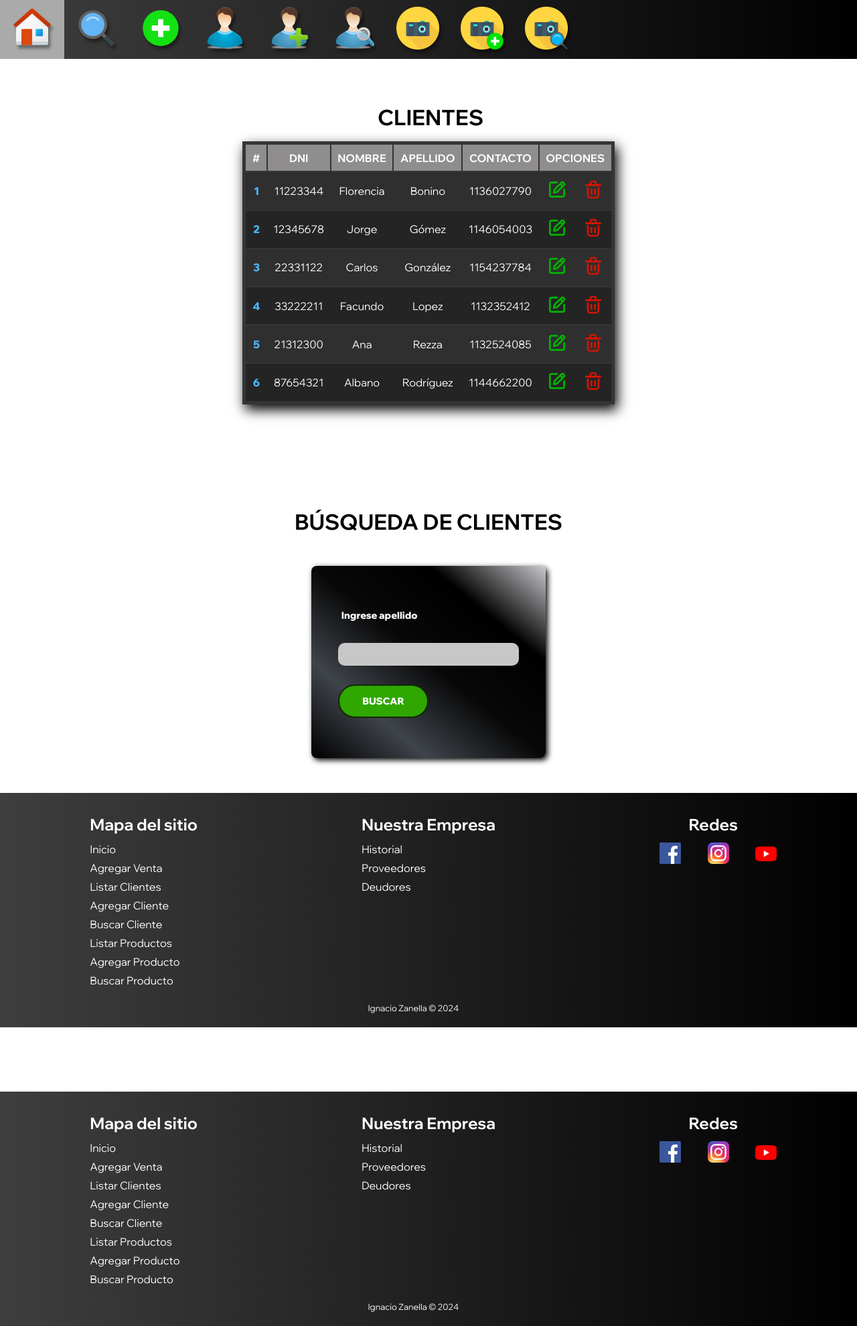
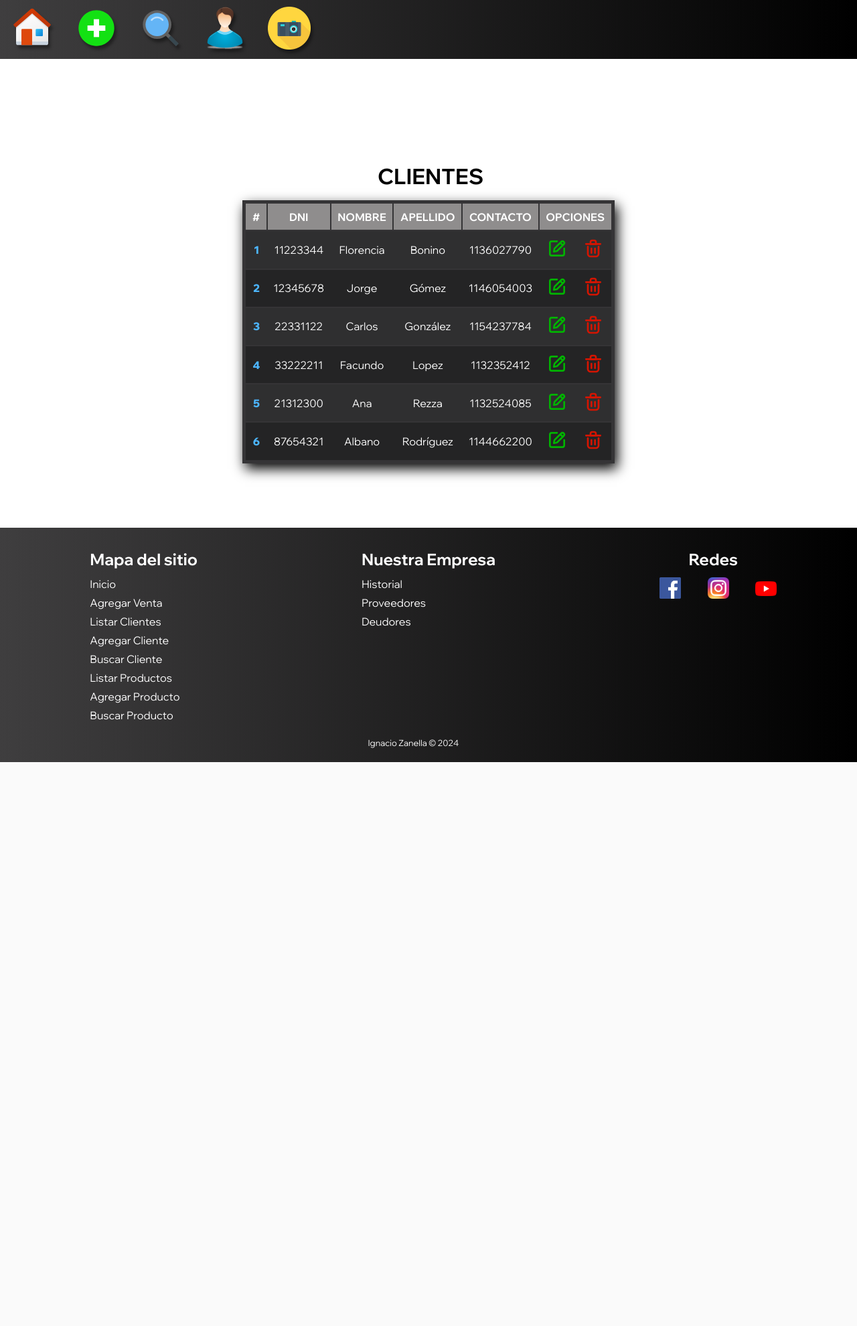
Before and after one commit to igna-zanella/VentaCamaras, a Flask app: page /listarCliente in a window 1280 px wide. Shown: the whole page at 67% size. After the commit the page ends 1138 px from the top, so only its background shows below. Run offline with Flask 3, Linux system fonts and the light colour scheme; data comes from the database, SQL or seed files in the repository; some libraries are stand-ins or nearby versions.

Commit message:
Se corrige búsqueda en ventas y opciones desplegables en navbar

```diff
--- a/app.py
+++ b/app.py
@@ -77,43 +77,16 @@ def buscar():
         marca = request.form['marca']
 
         cur = mysql.connection.cursor()
-        cur.execute('SELECT venta.codigo, venta.fecha, venta.precioTotal, venta.idProducto, venta.idCliente, producto.id, producto.nombre, producto.marca, producto.descripcion, producto.precio, producto.cantidad, cliente.dni, cliente.nombre, cliente.apellido, cliente.contacto FROM venta, producto, cliente WHERE  marca LIKE "%%%s%%"' % (marca))
+        cur.execute('SELECT venta.codigo, venta.fecha, venta.precioTotal, venta.idProducto, venta.idCliente, producto.id, producto.nombre, producto.marca, producto.descripcion, producto.precio, producto.cantidad, cliente.dni, cliente.nombre, cliente.apellido, cliente.contacto FROM venta, producto, cliente WHERE venta.idProducto = producto.id AND venta.idCliente = cliente.dni AND marca LIKE "%%%s%%" ' % (marca))
         datos = cur.fetchall()
 
         return render_template('listar.html', datos = datos)
-
-
-
-# @app.route('/obtener/<id>')
-# def obtener(id):
-#         curProducto= mysql.connection.cursor()
-#         curProducto.execute('SELECT * FROM producto')
-#         # curEducacion.execute('SELECT usuario.dni, usuario.educacion, educacion.id_educacion, educacion.educacionMax, educacion.titulo FROM usuario, educacion WHERE dni = %s' % (id))
-#         producto= curProducto.fetchall()
-
-#         curCliente= mysql.connection.cursor()
-#         # cuDireccion.execute('SELECT * FROM dirClienteeccion')
-#         curCliente.execute('SELECT * FROM cliente')
-#         cliente= curCliente.fetchall()
-
-#         cur = mysql.connection.cursor()
-#         cur.execute('SELECT * FROM venta WHERE codigo = %s' % (id))
-#         # cur.execute('SELECT * FROM usuario, direccion WHERE dni = %s' % (id))
-#         venta = cur.fetchall()
-
-#         # usuario.dni[0], usuario.nombre[1], usuario.apellido[2], usuario.direccion[3], usuario.educacion[4], direccion.id[5], direccion.calle[6], direccion.numero[7], direccion.codigoP[8]
-
-#         return render_template('editar.html', usuariohtml = venta[0], dire = cliente, edu = producto, usuDire = venta, usuEdu = producto, precio = producto[4])
-
 
 @app.route('/obtener/<id>')
 def obtener(id):
         curCliente= mysql.connection.cursor()
         curCliente.execute('SELECT venta.codigo, venta.idCliente, cliente.dni, cliente.nombre, cliente.apellido FROM venta, cliente WHERE codigo = %s' % (id))
         cliente = curCliente.fetchall()
-
-        # educacion = cliente
-        # direccion = producto
 
         curProducto= mysql.connection.cursor()
         curProducto.execute('SELECT * FROM producto')
@@ -123,7 +96,6 @@ def obtener(id):
         cur.execute('SELECT * FROM venta, producto WHERE codigo = %s' % (id))
         venta = cur.fetchall()
 
-        # usuario.dni[0], usuario.nombre[1], usuario.apellido[2], usuario.direccion[3], usuario.educacion[4], direccion.id[5], direccion.calle[6], direccion.numero[7], direccion.codigoP[8]
 
         return render_template('editar.html', ventaHtml = venta[0], productos = producto, clientes = cliente, ventaProd = venta, ventaCli = cliente, precio = producto[4])
 
@@ -131,7 +103,6 @@ def obtener(id):
 def actualizar(codigo):
     if request.method == 'POST':
         fecha = request.form['fecha']
-        # apellido = request.form['apellido']
         precio = request.form['precio']
         idProducto = request.form['idProducto']
         idCliente = request.form['idCliente']
@@ -336,24 +307,6 @@ def actualizarCliente(dni):
 
 # ------------------------ FIN CLIENTE -------------------------------------
 
-
-# @app.route('/obtener/<id>')
-# def obtener(id):
-#         curProducto= mysql.connection.cursor()
-#         curProducto.execute('SELECT * FROM producto')
-#         producto = curProducto.fetchall()
-
-#         curCliente= mysql.connection.cursor()
-#         curCliente.execute('SELECT * FROM cliente')
-#         cliente = curCliente.fetchall()
-
-#         cur = mysql.connection.cursor()
-#         cur.execute('SELECT * FROM venta, producto direccion WHERE codigo = %s' % (id))
-#         venta = cur.fetchall()
-
-#         return render_template('editar.html', ventahtml = venta[0], clientes = cliente, productos = producto, venCli = venta, venProd = producto)
-
-
 def error404(error):
     return render_template('404.html'), 404
 
--- a/static/CSS/style.css
+++ b/static/CSS/style.css
@@ -31,15 +31,13 @@ body {
     height: auto;
     top: 0;
     margin-bottom: 20px;
-    position: fixed;
     overflow: hidden;
     background-image: linear-gradient(to right, rgb(63, 62, 63), rgb(0, 0, 0));
-    z-index: 200;
+    z-index: 100;
     }
 
 .topnav a {
     float: left;
-    display: block;
     color: #f2f2f2;
     text-align: center;
     padding: 10px 16px;
@@ -62,6 +60,54 @@ body {
     display: none;
 }
 
+.icono-padre {
+
+    float: left;
+    overflow: hidden;
+    z-index: 100;
+
+}
+
+.icono-hijo {
+    display: none;
+    z-index: 1;
+    animation-name: iconos;
+    animation-duration: .5s;
+    transition: all 1s;
+
+    position: absolute;
+
+}
+
+.icono-hijo a {
+    display: block;
+
+    float: none;
+    z-index: 1;
+
+}
+
+.icono-padre:hover .icono-hijo {
+    display: block;
+    z-index: 0;
+}
+
+#ico-padre:hover {
+    opacity: 0%;
+
+}
+
+/* .icono-hijo:nth-child(2) {
+    opacity: 20%;
+  } */
+
+@keyframes iconos {
+    0%   {top:-95px; z-index: -1;opacity: 0%;}
+    25%  { opacity: 0%;}
+    100% {top:0px; z-index: 0; opacity: 100%;}
+}
+
+
 /* ------------------ FIN NAVBAR ------------------------------------------- */
 
 
@@ -70,7 +116,6 @@ section {
 }
 
 .hh1 {
-    /* position: sticky; */
     top: 0;
 }
 
@@ -79,11 +124,7 @@ h1 {
     text-align: center;
     padding: 1rem 0;
     font-size: 2rem;
-    /* color: #4cb5ff; */
-    /* text-shadow: 1px 2px 3px #000; */
-    /* display: flex;
-    justify-content: center;
-    align-items: center; */
+
 }
 
 .busqueda {
@@ -120,17 +161,13 @@ table, th, td {
     border: .05rem solid rgb(53, 52, 54);
     border-collapse: collapse;
     padding: .60rem;
-    /* margin: 50px; */
     text-align: center;
-    /* background-color: rgb(219, 218, 217); */
-    /* background-color: rgb(236, 227, 216); */
     overflow-x:auto;
 }
 
 table {
     border: 5px solid rgb(53, 52, 54);
     box-shadow: 4px 8px 18px black;
-    /* overflow-x:auto; */
 }
 
 th {
@@ -144,13 +181,10 @@ tr{
 
 tr:nth-child(even) {
     background-color: rgb(36, 36, 37);
-    /* color: #ffffff; */
 }
 
 tr:nth-child(odd) {
     background-color: rgb(47, 47, 48);
-    /* background-color: rgb(255, 255, 255); */
-    /* color: #000; */
 }
 
 td{
@@ -162,7 +196,6 @@ td a {
 }
 
 .orden-tabla {
-    /* color: #bedcf1; */
     color: hsl(205, 100%, 65%);
     font-weight: 800;
 }
@@ -177,11 +210,6 @@ td a {
 /* ----------------------------------- FORMULARIO -------------------------------- */
 
 form {
-    /* background-color: #3c5b72; */
-    /* background-image: linear-gradient(to right top, #334662, #3d5886, #4d6aab, #637bd0, #808bf5); */
-    /* background-image: linear-gradient(to right top, #25354b, #253e65, #29477f, #364e99, #4a54b1); */
-    /* background-image: linear-gradient(to right, #18212e, #0a2444, #00265a, #00256e, #16207f); */
-    /* background-image: linear-gradient(to left bottom, #1c2535, #253e65, #29477f, #364e99, #4858eb); */
     background-image: linear-gradient(to right top, #000000, #3f444b, #080808, #000000, #c9c9cd);
     margin: 5px 0 30px 0;
     padding: 60px 40px;
@@ -192,21 +220,13 @@ form {
     display: flex;
     flex-direction: column;
     justify-content: center;
-    /* align-items: center; */
     box-shadow: 3px 3px 8px black;
 }
 
 ::placeholder {
-    /* color:rgb(88, 90, 90); */
     color:rgb(92, 92, 92);
     font-family: inherit;
 }
-
-/* input, #opciones {
-    width: 90%;
-    height: 1.825rem;
-    font-size: .8em;
-} */
 
 .input, #opciones, input[type=search] {
     width: 100%;
@@ -229,12 +249,10 @@ input[type=search] {
 
 #opciones {
     padding-top: .5rem;
-    /* color:rgb(88, 90, 90); */
     color:rgb(0, 0, 0);
 }
 
 .input:hover, .sel:hover {
-    /* font-size: .6rem; */
     letter-spacing: .15rem;
 }
 
@@ -255,7 +273,6 @@ label{
     padding: .3rem;
     color: #fff;
     font-family: inherit;
-    /* font-weight: 500; */
     font-size: .9rem;
     font-weight: 800;
 }
@@ -284,9 +301,6 @@ input[type="file"] {
 /* ----------------------------------- ICONOS ------------------------------------ */
 
 .img-edit {
-    /* width: 32px; */
-    /* height: 32px; */
-    /* verde */
     filter: invert(50%) sepia(1) saturate(100) hue-rotate(140deg) brightness(150%);
 }
 
@@ -295,9 +309,6 @@ input[type="file"] {
 }
 
 .img-elim {
-    /* width: 32px; */
-    /* height: 32px; */
-    /* rojo */
     filter: invert(50%) sepia(1) saturate(100) hue-rotate(25deg) brightness(100%);
     cursor: pointer;
 }
@@ -313,7 +324,6 @@ input[type="file"] {
 }
 
 .plus {
-    /* padding-bottom: .5rem; */
     filter: drop-shadow(3px 5px 2px rgb(0 0 0 / 0.4));
 }
 
@@ -321,11 +331,12 @@ input[type="file"] {
     transform: scale(1.05);
 }
 
-.nu span {
+/* .nu span {
     position: relative;
     bottom: 1.65rem;
     font-size: .85rem;
-}
+} */
+
 
 /* ----------------------------------- FIN ICONOS -------------------------------- */
 
@@ -343,7 +354,6 @@ input[type="file"] {
 
 .btn:hover {
     border: 1px solid rgb(19, 2, 65);
-    /* transform: scale(1.02); */
     cursor: pointer;
     background-color: #63b2eb;
 }
@@ -360,7 +370,6 @@ input[type="file"] {
 }
 
 .btn-eliminar:hover, .btn-editar:hover {
-    /* transform: scale(1.02); */
     cursor: pointer;
 }
 
@@ -394,7 +403,6 @@ input[type="file"] {
 }
 
 .btn-agregar:hover {
-    /* transform: scale(1.02); */
     cursor: pointer;
     background-color: #6ad42c;
 }
@@ -438,8 +446,6 @@ input[type="file"] {
 .cards {
     display: flex;
     flex-wrap: wrap;
-    /* align-items: center; */
-    /* flex-direction: column; */
     width: 100%;
     max-width: 1200px;
     height: auto;
@@ -448,9 +454,6 @@ input[type="file"] {
 }
 
 .card {
-    /* margin: .625rem; */
-    /* border-radius: .5rem; */
-    /* flex: 33%; */
     background-color: #f1f1f1;
     display: flex;
     flex-direction: column;
@@ -458,7 +461,6 @@ input[type="file"] {
     margin: 20px;
     width: 330px;
     height: auto;
-    /* border: .125rem solid #000; */
     border-radius: 8px;
     box-shadow: 4px 4px 4px rgba(0, 0, 0, 0.4);
     overflow: hidden;
@@ -497,7 +499,6 @@ input[type="file"] {
 .card > img {
     margin: auto;
     background-image: linear-gradient(to right top, #000000, #3f444b, #080808, #000000, #c9c9cd);
-    /* background-color: #0e8be4; */
     width: 330px;
     height: 250px;
 }
@@ -506,7 +507,6 @@ input[type="file"] {
     display: flex;
     justify-content: flex-end;
     gap: .625rem;
-    /* background-color: #2c4d64; */
     background-image: linear-gradient(to right top, #000000, #3f444b, #080808, #000000, #c9c9cd);
     padding: .625rem;
     border-bottom-right-radius: .3125rem;
@@ -540,10 +540,6 @@ footer {
     grid-column-gap: 15px;
     grid-row-gap: 15px;
     align-items: start;
-    /* margin: 0; */
-    /* font-size: 1.5rem; */
-    /* background-image: linear-gradient(to right, hsla(270, 83%, 41%, 1), rgb(203, 40, 255)); */
-    /* background: #313131; */
 }
 
 footer h2 {
@@ -593,7 +589,6 @@ footer img {
 .sociales img {
     width: 32px;
     margin-left: 15px;
-    /* filter: invert(1) sepia(1) saturate(5) hue-rotate(180deg); */
 }
 
 .sociales img:hover {
--- a/templates/base.html
+++ b/templates/base.html
@@ -7,12 +7,6 @@
     <link rel="stylesheet" type="text/css" href="{{ url_for('static', filename='/CSS/style.css')}}" />
     <script src="https://cdnjs.cloudflare.com/ajax/libs/jquery/3.3.1/jquery.min.js"></script>
     <title>{% block title %} {% endblock %}</title>
-
-    <!-- {% if title %}
-        <title>Ventas - {{title}}</title>
-    {%else%}
-        <title>Home</title>
-    {%endif%} -->
 
 </head>
 <body>
@@ -24,27 +18,31 @@
                     title="HOME" alt="home"></a>
             </div>
             <div class="nu">
-            <a href="/buscar"><img width="64" height="64" class="plus" src="{{ url_for('static', filename='IMG/search.svg') }}"
-                    title="BUSCAR" alt="buscar"></a>
-            </div>
-            <div class="nu">
             <a href="/agregar"><img width="64" height="64" class="plus" src="{{ url_for('static', filename='IMG/plus.svg') }}"
                     title="AGREGAR VENTA" alt="agregar venta"></a>
             </div>
             <div class="nu">
-            <!-- <a href="/listarcli"><img class="plus" src="{{ url_for('static', filename='IMG/plus.svg') }}"
-                    title="AGREGAR USUARIO" alt="agregar usuario"></a> -->
+            <a href="/buscar"><img width="64" height="64" class="plus" src="{{ url_for('static', filename='IMG/search.svg') }}"
+                    title="BUSCAR" alt="buscar"></a>
+            </div>
+
+            <div class="icono-padre">
+                <div class="nu">
+                        <a href="/listarCliente"><img width="64" height="64" id="ico-padre" class="plus" src="{{ url_for('static', filename='IMG/user.png') }}" title="CLIENTES" alt="clientes"/></a>
+                        <!-- <button style="background-color: transparent;border: none;outline: none;"><a href="/listarCliente"><img width="64" height="64" class="plus" src="{{ url_for('static', filename='IMG/user.png') }}" title="CLIENTES" alt="clientes"/></a></button> -->
+                    </div>
+                    <div class="icono-hijo">
                         <a href="/listarCliente"><img width="64" height="64" class="plus" src="{{ url_for('static', filename='IMG/user.png') }}" title="CLIENTES" alt="clientes"/></a>
-                    <!-- <a href="/listarCliente"><img width="64" height="64" class="plus" src="https://img.icons8.com/office/64/000000/user.png" title="CLIENTES" alt="clientes"/></a> -->
+                        <a href="/agregarCliente"><img width="64" height="64" class="plus" src="{{ url_for('static', filename='IMG/user_add.png') }}" title="AGREGAR CLIENTES" alt="agregar clientes"/></a>
+                        <a href="/buscarCliente"><img width="64" height="64" class="plus" src="{{ url_for('static', filename='IMG/user_search.png') }}" title="BUSCAR CLIENTES" alt="buscar clientes"/></a>
                     </div>
+            </div>
+
+            <div class="icono-padre">
                 <div class="nu">
-            <a href="/agregarCliente"><img width="64" height="64" class="plus" src="{{ url_for('static', filename='IMG/user_add.png') }}" title="AGREGAR CLIENTES" alt="agregar clientes"/></a>
-            <!-- <a href="/agregarCliente"><img width="64" height="64" class="plus" src="https://img.icons8.com/office/64/000000/user_add.png" title="AGREGAR CLIENTES" alt="agregar clientes"/></a> -->
+                <a href="/listarProducto"><img width="64" height="64" id="ico-padre" class="plus" src="{{ url_for('static', filename='IMG/product.png') }}"  title="PRODUCTOS" alt="productos"/></a>
                 </div>
-            <div class="nu">
-            <a href="/buscarCliente"><img width="64" height="64" class="plus" src="{{ url_for('static', filename='IMG/user_search.png') }}" title="BUSCAR CLIENTES" alt="buscar clientes"/></a>
-            <!-- <a href="/agregarCliente"><img width="64" height="64" class="plus" src="https://img.icons8.com/office/64/000000/user_add.png" title="AGREGAR CLIENTES" alt="agregar clientes"/></a> -->
-            </div>
+                <div class="icono-hijo">
                         <div class="nu">
                         <a href="/listarProducto"><img width="64" height="64" class="plus" src="{{ url_for('static', filename='IMG/product.png') }}"  title="PRODUCTOS" alt="productos"/></a>
                         </div>
@@ -55,6 +53,8 @@
                     <div class="nu">
                         <a href="/buscarProducto"><img width="64" height="64" class="plus" src="{{ url_for('static', filename='IMG/product_search.png') }}"
                                 title="BUSCAR PRODUCTO" alt="agregar producto"></a>
+                    </div>
+                </div>
             </div>
         </nav>
     </header>
@@ -100,11 +100,6 @@
                         src="{{ url_for('static', filename='IMG/instagram_logo.webp') }}" alt="Instagram link" /></a>
                 <a href="https://www.youtube.com/"
                     class="social-icon" target="_blank"><img src="{{ url_for('static', filename='IMG/yt_logo.png') }}" alt="Twitter link" /></a>
-                    <!-- <li><a href="https://www.facebook.com" target="_blank">Facebook</a></li>
-                        <li><a href="https://www.instagram.com" target="_blank">Instagram</a></li>
-                        <li><a href="https://www.linkedin.com" target="_blank">Linkedin</a></li>
-                        <li><a href="https://www.youtube.com" target="_blank">Youtube</a></li> -->
-                    <!-- </ul> -->
                 </div>
             </div>
             <p class="copy">Ignacio Zanella &copy; 2024</p>
--- a/templates/buscarCliente.html
+++ b/templates/buscarCliente.html
@@ -12,10 +12,6 @@
     <label for="buscar">Ingrese apellido</label>
     <input type="search" id="buscar" name="apellido">
     <button class="btn-agregar" type="submit">BUSCAR</button>
-    <!-- <input type="submit" value="Buscar"> -->
     </form>
 
-    <!-- <div class="boton-volver">
-        <a class="btn" href="/">VOLVER</a>
-    </div> -->
     {% endblock %}
--- a/templates/listarCliente.html
+++ b/templates/listarCliente.html
@@ -61,7 +61,6 @@
 
         </div>
 
-        {% include 'buscarCliente.html' %}
     </section>
 
     {% endblock %}
```
Lines whose indentation alone changed are shown as unchanged.
